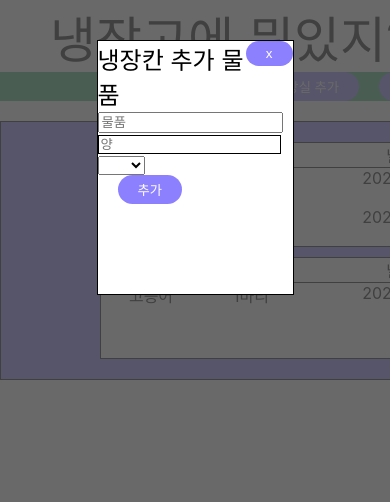
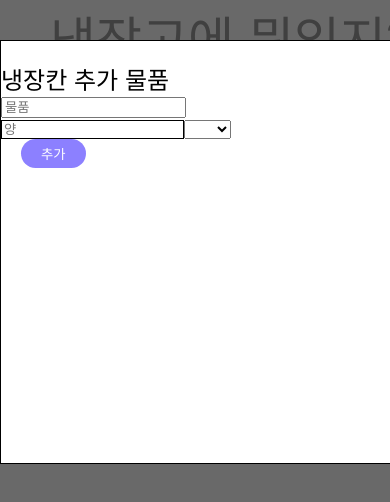
Before and after one commit to davidpark216/FridgeCheck, a React (Create React App) app in the folder fridecheck/: page / in a window 390 px wide. Both pictures are taken after a click on the button "냉장실 추가". Shown: the top 502 px of the page. Built offline with nearby package versions, Linux system fonts and the light colour scheme.

Commit message:
Add responsive option

```diff
--- a/fridecheck/src/components/AddArea.tsx
+++ b/fridecheck/src/components/AddArea.tsx
@@ -115,7 +115,6 @@ function AddArea({
       {addCold ? (
         <AddAreaModal>
           <InputArea>
-            <UpperArea>
             <CloseArea>
               <Button
                 className="close"
@@ -126,9 +125,9 @@ function AddArea({
                 x
               </Button>
             </CloseArea>
+            <AddContent>
+              <AddHead>냉장칸 추가 물품</AddHead>
 
-              <AddHead>냉장칸 추가 물품</AddHead>
-            </UpperArea>
               <div id="coldItemInput">
                 <input
                   type="text"
@@ -163,6 +162,7 @@ function AddArea({
                   추가
                 </Button>
               </AddButtonArea>
+            </AddContent>
           </InputArea>
         </AddAreaModal>
       ) : (
@@ -172,7 +172,6 @@ function AddArea({
         <AddAreaModal>
           <InputArea>
             <UpperArea>
-              <AddHead>냉동칸 추가 물품</AddHead>
               <CloseArea>
                 <Button
                   className="close"
@@ -184,7 +183,8 @@ function AddArea({
                 </Button>
               </CloseArea>
             </UpperArea>
-
+            <AddContent>
+              <AddHead>냉동칸 추가 물품</AddHead>
               <div className="coldItem">
                 <input
                   type="text"
@@ -219,6 +219,7 @@ function AddArea({
                   추가
                 </Button>
               </AddButtonArea>
+            </AddContent>
           </InputArea>
         </AddAreaModal>
       ) : (
@@ -230,7 +231,11 @@ function AddArea({
 
 export default AddArea;
 
-const AddAreaWrap = styled.div``;
+const AddAreaWrap = styled.div`
+  #test {
+    text-align: center;
+  }
+`;
 
 const AddAreaModal = styled.div`
   position: fixed;
@@ -246,8 +251,17 @@ const InputArea = styled.div`
   margin: 40px auto;
   width: 50vw;
   height: 30vh;
+  @media ${({ theme }) => theme.device.mobileL} {
+    width: 700px;
+    height: 50vh;
+  }
+
   border: 1px solid;
   background: white;
+`;
+
+const AddContent = styled.div`
+  padding-top: 20px;
 `;
 
 const AddHead = styled.span`
```
Lines whose indentation alone changed are shown as unchanged.
